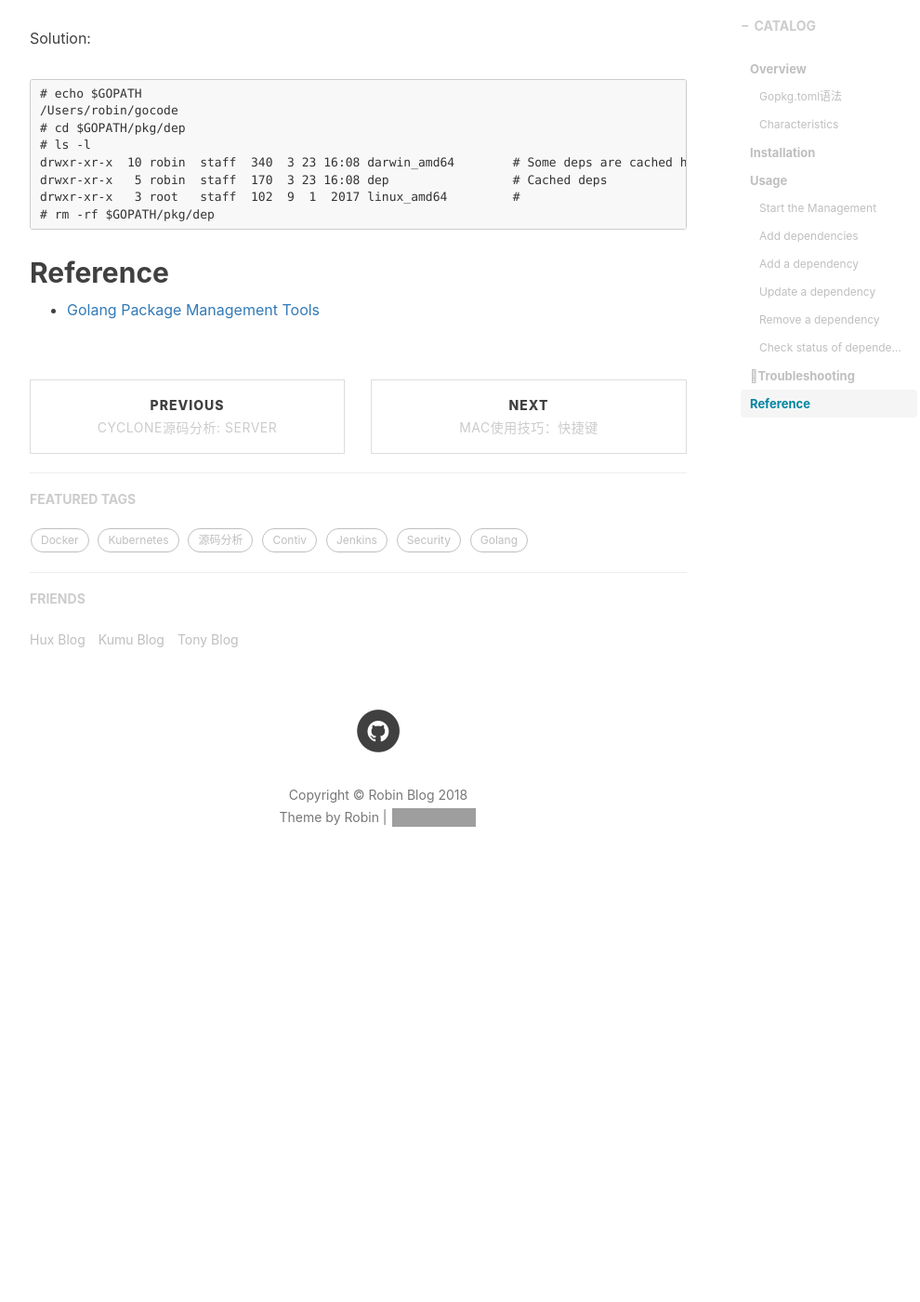
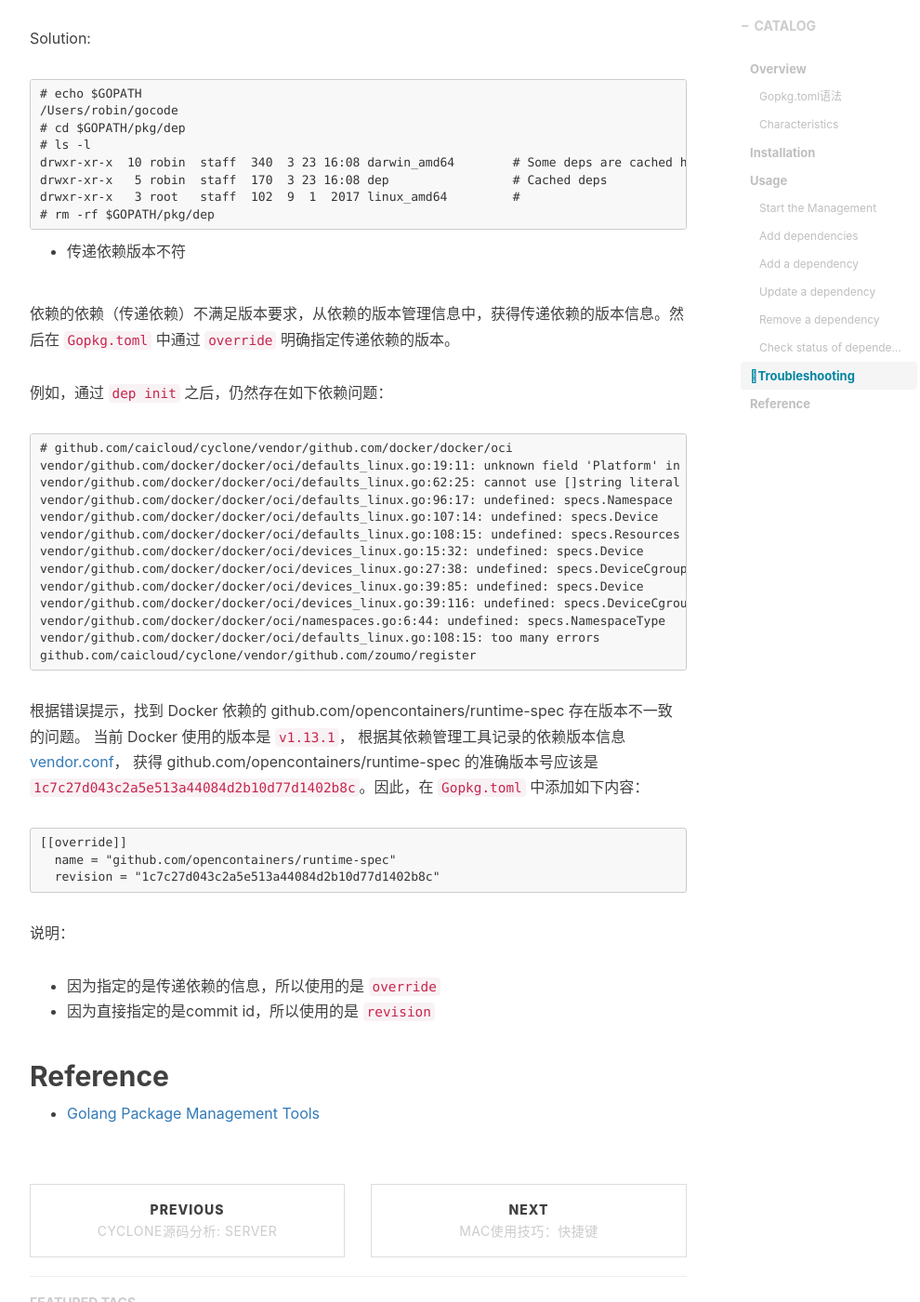
Before and after one commit to supereagle/supereagle.github.io, a Jekyll site: the page built from _posts/2017-10-05-golang-dep.markdown, in a window 1280 px wide and 1400 px high, scrolled down 5153 px. Shown: the whole window at 93% size, without its empty margins (233-1223 px from the left). Built offline with Jekyll 4.4.1, drawn with Linux system fonts in a browser that asks for light colours; nearby versions of some CDN libraries; comment, search, counter and statistics services are not loaded; before the commit the page ends 6136 px from its top, so only the background shows below that; grey boxes are pictures that could not be loaded.

Commit message:
update blog: add indirect dep into troubleshooting

````diff
--- a/_posts/2017-10-05-golang-dep.markdown
+++ b/_posts/2017-10-05-golang-dep.markdown
@@ -200,6 +200,42 @@ drwxr-xr-x   3 root   staff  102  9  1  2017 linux_amd64         #
 # rm -rf $GOPATH/pkg/dep
 ```
 
+* 传递依赖版本不符
+
+依赖的依赖（传递依赖）不满足版本要求，从依赖的版本管理信息中，获得传递依赖的版本信息。然后在 `Gopkg.toml` 中通过 `override` 明确指定传递依赖的版本。
+
+例如，通过 `dep init` 之后，仍然存在如下依赖问题：
+```
+# github.com/caicloud/cyclone/vendor/github.com/docker/docker/oci
+vendor/github.com/docker/docker/oci/defaults_linux.go:19:11: unknown field 'Platform' in struct literal of type specs.Spec
+vendor/github.com/docker/docker/oci/defaults_linux.go:62:25: cannot use []string literal (type []string) as type *specs.LinuxCapabilities in assignment
+vendor/github.com/docker/docker/oci/defaults_linux.go:96:17: undefined: specs.Namespace
+vendor/github.com/docker/docker/oci/defaults_linux.go:107:14: undefined: specs.Device
+vendor/github.com/docker/docker/oci/defaults_linux.go:108:15: undefined: specs.Resources
+vendor/github.com/docker/docker/oci/devices_linux.go:15:32: undefined: specs.Device
+vendor/github.com/docker/docker/oci/devices_linux.go:27:38: undefined: specs.DeviceCgroup
+vendor/github.com/docker/docker/oci/devices_linux.go:39:85: undefined: specs.Device
+vendor/github.com/docker/docker/oci/devices_linux.go:39:116: undefined: specs.DeviceCgroup
+vendor/github.com/docker/docker/oci/namespaces.go:6:44: undefined: specs.NamespaceType
+vendor/github.com/docker/docker/oci/defaults_linux.go:108:15: too many errors
+github.com/caicloud/cyclone/vendor/github.com/zoumo/register
+```
+
+根据错误提示，找到 Docker 依赖的 github.com/opencontainers/runtime-spec 存在版本不一致的问题。
+当前 Docker 使用的版本是 `v1.13.1`， 根据其依赖管理工具记录的依赖版本信息 [vendor.conf](https://github.com/moby/moby/blob/v1.13.1/vendor.conf#L64)，
+获得 github.com/opencontainers/runtime-spec 的准确版本号应该是 `1c7c27d043c2a5e513a44084d2b10d77d1402b8c`。因此，在 `Gopkg.toml` 中添加如下内容：
+
+```
+[[override]]
+  name = "github.com/opencontainers/runtime-spec"
+  revision = "1c7c27d043c2a5e513a44084d2b10d77d1402b8c"
+```
+
+说明：
+
+* 因为指定的是传递依赖的信息，所以使用的是 `override`
+* 因为直接指定的是commit id，所以使用的是 `revision`
+
 ## Reference
 
 - [Golang Package Management Tools](https://github.com/golang/go/wiki/PackageManagementTools)
````
